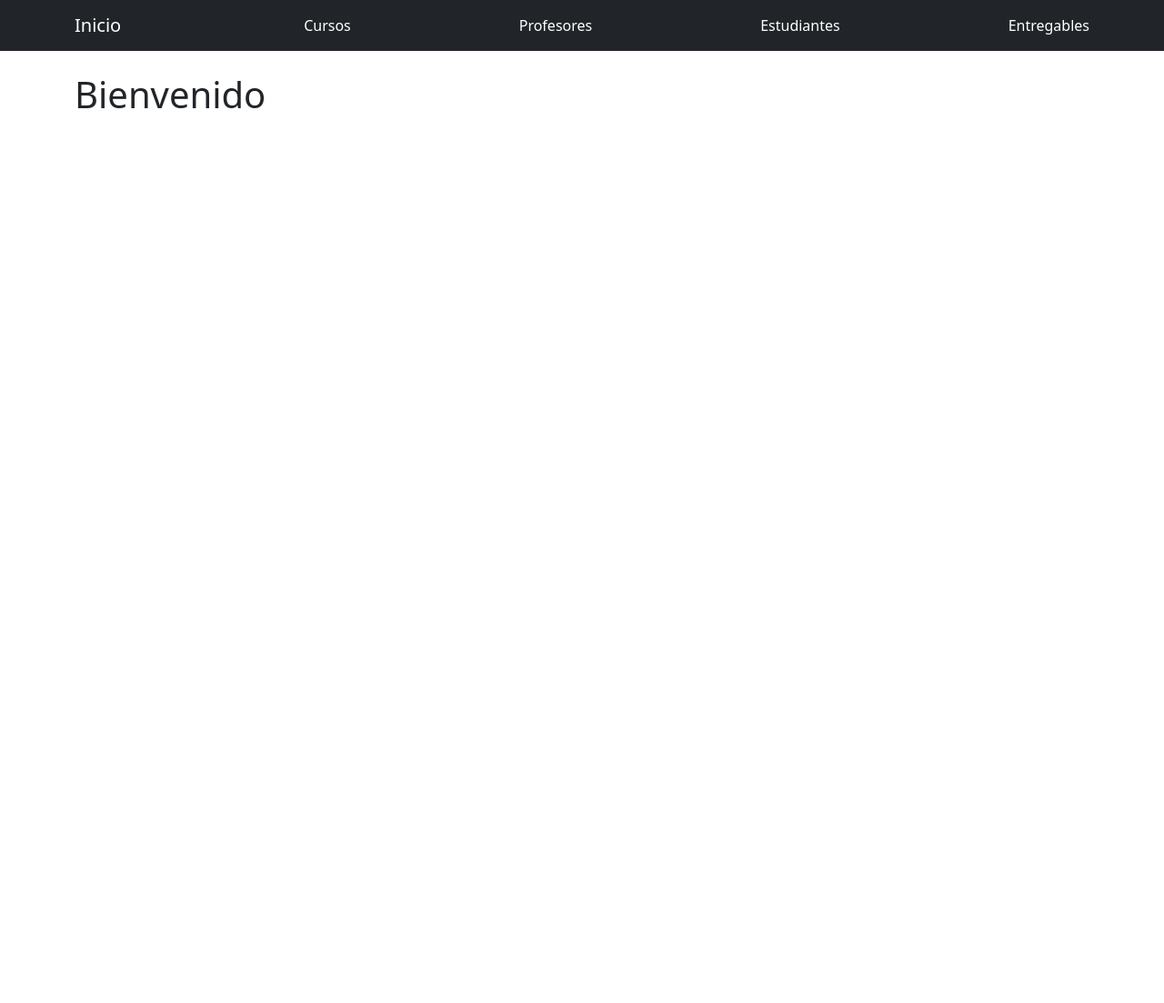
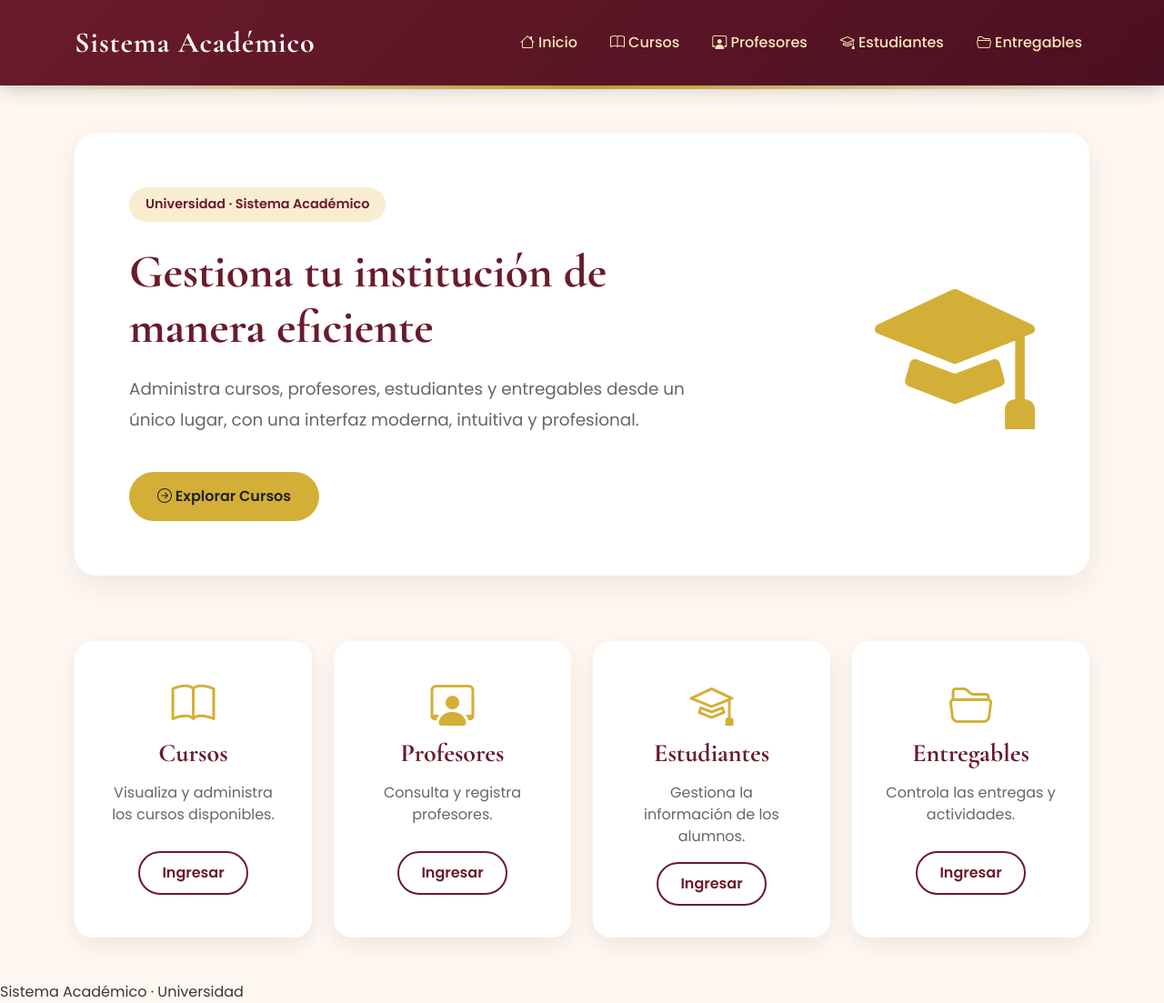
Before and after one commit to cotisanddoval/PythonProyecto1, a Django app: page / in a window 1280 px wide. Shown: the whole page at 91% size. Before the commit the page ends 119 px from the top, so only its background shows below. Run offline with Django 5.2, Linux system fonts and the light colour scheme.

Commit message:
agregue style.css y modifique las interfaces

```diff
--- /dev/null
+++ b/Proyecto1/myapp/static/css/style.css
@@ -0,0 +1,330 @@
+/* ==========================
+   PALETA DE COLORES
+========================== */
+
+:root{
+
+    --burgundy:#6A1B2A;
+    --burgundy-dark:#4B1021;
+
+    --gold:#D4AF37;
+    --gold-light:#E8C96B;
+
+    --cream:#FFF8F2;
+
+    --text:#373737;
+
+}
+
+/* ==========================
+   GENERAL
+========================== */
+
+*{
+
+    margin:0;
+    padding:0;
+    box-sizing:border-box;
+
+}
+
+body{
+
+    background:var(--cream);
+
+    color:var(--text);
+
+    font-family:'Poppins',sans-serif;
+
+}
+
+/* ==========================
+   NAVBAR
+========================== */
+
+.navbar{
+
+    background:linear-gradient(
+        135deg,
+        var(--burgundy),
+        var(--burgundy-dark)
+    );
+
+    padding:18px 0;
+
+    box-shadow:0 5px 20px rgba(0,0,0,.18);
+
+}
+
+.navbar-brand{
+
+    font-family:'Cormorant Garamond',serif;
+
+    color:white !important;
+
+    font-size:2rem;
+
+    font-weight:700;
+
+    letter-spacing:1px;
+
+}
+
+.nav-link{
+
+    color:#F8E5B7 !important;
+
+    margin-left:20px;
+
+    font-weight:500;
+
+    transition:.3s;
+
+}
+
+.nav-link:hover{
+
+    color:white !important;
+
+    transform:translateY(-2px);
+
+}
+
+/* ==========================
+   LÍNEA DORADA
+========================== */
+
+.gold-line{
+
+    height:4px;
+
+    background:linear-gradient(
+        90deg,
+        transparent,
+        var(--gold),
+        transparent
+    );
+
+}
+
+/* ==========================
+   TÍTULOS
+========================== */
+
+h1,h2,h3{
+
+    font-family:'Cormorant Garamond',serif;
+
+    color:var(--burgundy);
+
+    font-weight:bold;
+
+}
+
+/* ==========================
+   HERO
+========================== */
+
+.hero{
+
+    background:white;
+
+    border-radius:24px;
+
+    padding:60px;
+
+    display:flex;
+
+    justify-content:space-between;
+
+    align-items:center;
+
+    box-shadow:0 10px 35px rgba(0,0,0,.08);
+
+}
+
+.hero-text{
+
+    max-width:620px;
+
+}
+
+.badge-custom{
+
+    display:inline-block;
+
+    background:#f8edd1;
+
+    color:var(--burgundy);
+
+    padding:8px 18px;
+
+    border-radius:30px;
+
+    font-size:.9rem;
+
+    margin-bottom:25px;
+
+    font-weight:600;
+
+}
+
+.hero h1{
+
+    font-size:3.2rem;
+
+    margin-bottom:20px;
+
+}
+
+.hero p{
+
+    font-size:1.15rem;
+
+    line-height:1.8;
+
+    color:#666;
+
+}
+
+.hero-icon{
+
+    font-size:11rem;
+
+    color:var(--gold);
+
+}
+
+.btn-gold{
+
+    margin-top:25px;
+
+    background:var(--gold);
+
+    color:#222;
+
+    padding:14px 30px;
+
+    border-radius:40px;
+
+    font-weight:600;
+
+    transition:.3s;
+
+}
+
+.btn-gold:hover{
+
+    background:var(--burgundy);
+
+    color:white;
+
+}
+
+/* ==========================
+   CARDS
+========================== */
+
+.dashboard-card{
+
+    background:white;
+
+    border-radius:20px;
+
+    padding:35px;
+
+    text-align:center;
+
+    height:100%;
+
+    box-shadow:0 8px 25px rgba(0,0,0,.08);
+
+    transition:.35s;
+
+}
+
+.dashboard-card:hover{
+
+    transform:translateY(-8px);
+
+    box-shadow:0 18px 35px rgba(0,0,0,.12);
+
+}
+
+.card-icon{
+
+    font-size:3rem;
+
+    color:var(--gold);
+
+    margin-bottom:20px;
+
+}
+
+.dashboard-card h3{
+
+    margin-bottom:15px;
+
+}
+
+.dashboard-card p{
+
+    color:#666;
+
+    min-height:60px;
+
+}
+
+.btn-outline-custom{
+
+    border:2px solid var(--burgundy);
+
+    color:var(--burgundy);
+
+    border-radius:30px;
+
+    padding:10px 24px;
+
+    font-weight:600;
+
+    transition:.3s;
+
+}
+
+.btn-outline-custom:hover{
+
+    background:var(--burgundy);
+
+    color:white;
+
+}
+
+/* ==========================
+   RESPONSIVE
+========================== */
+
+@media(max-width:992px){
+
+.hero{
+
+flex-direction:column;
+
+text-align:center;
+
+gap:40px;
+
+}
+
+.hero h1{
+
+font-size:2.5rem;
+
+}
+
+.hero-icon{
+
+font-size:7rem;
+
+}
+
+}
--- a/Proyecto1/myapp/templates/myapp/index.html
+++ b/Proyecto1/myapp/templates/myapp/index.html
@@ -6,6 +6,113 @@ Inicio
 
 {% block content %}
 
-<h1>Bienvenido</h1>
+<div class="hero">
+
+    <div class="hero-text">
+
+        <span class="badge-custom">
+            Universidad · Sistema Académico
+        </span>
+
+        <h1>
+            Gestiona tu institución de manera eficiente
+        </h1>
+
+        <p>
+            Administra cursos, profesores, estudiantes y entregables desde un único lugar,
+            con una interfaz moderna, intuitiva y profesional.
+        </p>
+
+        <a href="{% url 'myapp:cursos' %}" class="btn btn-gold">
+            <i class="bi bi-arrow-right-circle"></i>
+            Explorar Cursos
+        </a>
+
+    </div>
+
+    <div class="hero-icon">
+
+        <i class="bi bi-mortarboard-fill"></i>
+
+    </div>
+
+</div>
+
+
+<div class="row mt-5 g-4">
+
+    <div class="col-md-6 col-lg-3">
+
+        <div class="dashboard-card">
+
+            <i class="bi bi-book card-icon"></i>
+
+            <h3>Cursos</h3>
+
+            <p>Visualiza y administra los cursos disponibles.</p>
+
+            <a href="{% url 'myapp:cursos' %}" class="btn btn-outline-custom">
+                Ingresar
+            </a>
+
+        </div>
+
+    </div>
+
+    <div class="col-md-6 col-lg-3">
+
+        <div class="dashboard-card">
+
+            <i class="bi bi-person-workspace card-icon"></i>
+
+            <h3>Profesores</h3>
+
+            <p>Consulta y registra profesores.</p>
+
+            <a href="{% url 'myapp:profesores' %}" class="btn btn-outline-custom">
+                Ingresar
+            </a>
+
+        </div>
+
+    </div>
+
+    <div class="col-md-6 col-lg-3">
+
+        <div class="dashboard-card">
+
+            <i class="bi bi-mortarboard card-icon"></i>
+
+            <h3>Estudiantes</h3>
+
+            <p>Gestiona la información de los alumnos.</p>
+
+            <a href="{% url 'myapp:estudiantes' %}" class="btn btn-outline-custom">
+                Ingresar
+            </a>
+
+        </div>
+
+    </div>
+
+    <div class="col-md-6 col-lg-3">
+
+        <div class="dashboard-card">
+
+            <i class="bi bi-folder2-open card-icon"></i>
+
+            <h3>Entregables</h3>
+
+            <p>Controla las entregas y actividades.</p>
+
+            <a href="{% url 'myapp:entregables' %}" class="btn btn-outline-custom">
+                Ingresar
+            </a>
+
+        </div>
+
+    </div>
+
+</div>
 
 {% endblock %}
--- a/Proyecto1/templates/base.html
+++ b/Proyecto1/templates/base.html
@@ -1,28 +1,103 @@
+{% load static %}
 <!DOCTYPE html>
 <html lang="es">
+
 <head>
+
     <meta charset="UTF-8">
-    <title>{% block title %}Mi Sitio{% endblock %}</title>
+    <meta name="viewport" content="width=device-width, initial-scale=1">
 
-    <link href="https://cdn.jsdelivr.net/npm/bootstrap@5.3.3/dist/css/bootstrap.min.css" rel="stylesheet">
+    <title>{% block title %}{% endblock %}</title>
+
+    <link rel="preconnect" href="https://fonts.googleapis.com">
+
+    <link rel="preconnect" href="https://fonts.gstatic.com" crossorigin>
+
+    <link href="https://fonts.googleapis.com/css2?family=Cormorant+Garamond:wght@500;700&family=Poppins:wght@300;400;500;600&display=swap" rel="stylesheet">
+
+    <link href="https://cdn.jsdelivr.net/npm/bootstrap@5.3.7/dist/css/bootstrap.min.css" rel="stylesheet">
+
+    <link rel="stylesheet" href="/static/css/style.css">
+
+    <link rel="stylesheet" href="https://cdn.jsdelivr.net/npm/bootstrap-icons@1.11.3/font/bootstrap-icons.min.css">
+
 </head>
 
 <body>
 
-<nav class="navbar navbar-expand-lg navbar-dark bg-dark">
-    <div class="container">
-        <a class="navbar-brand" href="/">Inicio</a>
-        <a class="nav-link text-white" href="/cursos/">Cursos</a>
-        <a class="nav-link text-white" href="/profesores/">Profesores</a>
-        <a class="nav-link text-white" href="/estudiantes/">Estudiantes</a>
-        <a class="nav-link text-white" href="/entregables/">Entregables</a>
-    </div>
+<nav class="navbar navbar-expand-lg">
+
+<div class="container">
+
+<a class="navbar-brand" href="{% url 'myapp:index' %}">
+Sistema Académico
+</a>
+
+<button class="navbar-toggler" data-bs-toggle="collapse"
+data-bs-target="#menu">
+
+<span class="navbar-toggler-icon"></span>
+
+</button>
+
+<div class="collapse navbar-collapse justify-content-end" id="menu">
+
+<ul class="navbar-nav">
+
+<li class="nav-item">
+<a class="nav-link" href="{% url 'myapp:index' %}">
+<i class="bi bi-house"></i> Inicio
+</a>
+</li>
+
+<li class="nav-item">
+<a class="nav-link" href="{% url 'myapp:cursos' %}">
+<i class="bi bi-book"></i> Cursos
+</a>
+</li>
+
+<li class="nav-item">
+<a class="nav-link" href="{% url 'myapp:profesores' %}">
+<i class="bi bi-person-workspace"></i> Profesores
+</a>
+</li>
+
+<li class="nav-item">
+<a class="nav-link" href="{% url 'myapp:estudiantes' %}">
+<i class="bi bi-mortarboard"></i> Estudiantes
+</a>
+</li>
+
+<li class="nav-item">
+<a class="nav-link" href="{% url 'myapp:entregables' %}">
+<i class="bi bi-folder2-open"></i> Entregables
+</a>
+</li>
+
+</ul>
+
+</div>
+
+</div>
+
 </nav>
 
-<div class="container mt-4">
-    {% block content %}
-    {% endblock %}
+<div class="gold-line"></div>
+
+<div class="container py-5">
+
+{% block content %}
+{% endblock %}
+
 </div>
+
+<footer>
+
+Sistema Académico · Universidad
+
+</footer>
+
+<script src="https://cdn.jsdelivr.net/npm/bootstrap@5.3.7/dist/js/bootstrap.bundle.min.js"></script>
 
 </body>
 </html>
```
